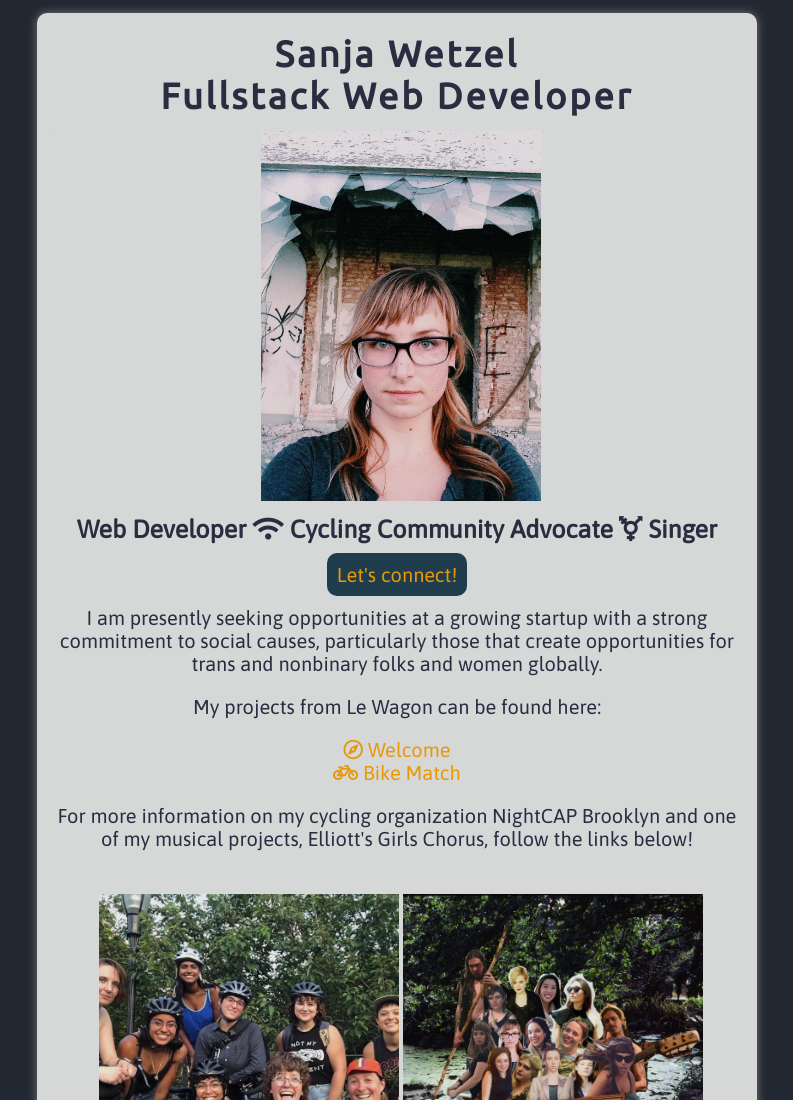
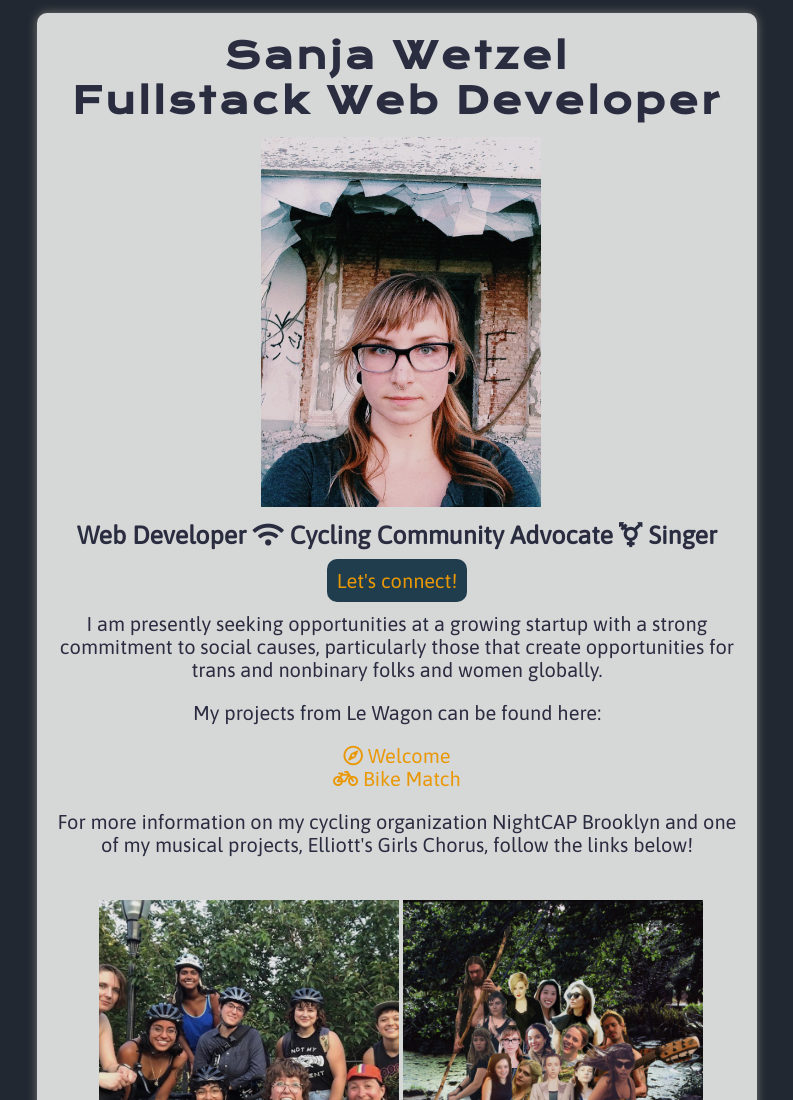
Before and after one commit to sweetening/sweetening.github.io, a plain HTML site: page index.html in a window 1280 px wide. Shown: the top 1100 px of the page, without its empty margins (243-1036 px from the left). Drawn offline with nearby package versions, Linux system fonts and the light colour scheme.

Commit message:
changed headline font

```diff
--- a/index.html
+++ b/index.html
@@ -4,6 +4,7 @@
     <link rel="stylesheet" href="https://use.fontawesome.com/releases/v5.0.10/css/all.css">
     <meta name="viewport" content="width=device-width, initial-scale=1">
     <link href="https://fonts.googleapis.com/css2?family=Asap&family=Ubuntu&display=swap" rel="stylesheet">
+    <link href="https://fonts.googleapis.com/css2?family=Krona+One&display=swap" rel="stylesheet">
   </head>
 
   <body>
--- a/style.css
+++ b/style.css
@@ -81,7 +81,7 @@ body {
 
 }
 h1 {
-  font-family: 'Ubuntu', sans-serif;
+  font-family: 'Krona One', sans-serif;
   letter-spacing: 3px;
   font-weight: bold;
   color: #2B2D42;
```
